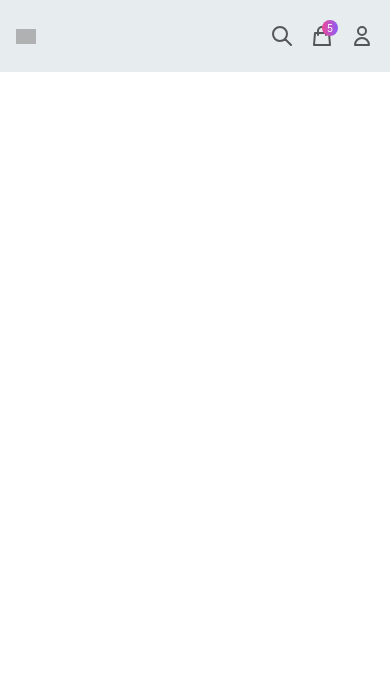
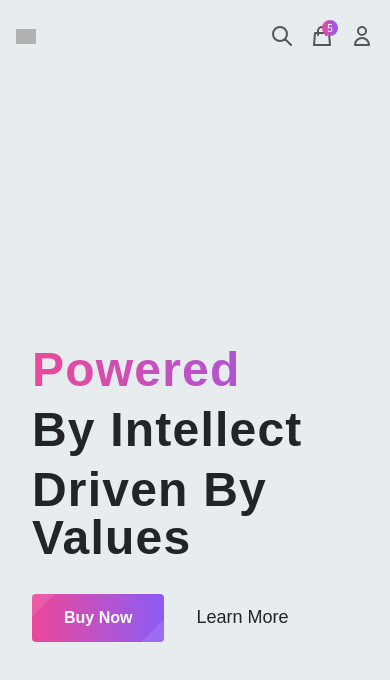
Before and after one commit to NRotondaro/apple-redesign, a Next.js app: page / in a window 390 px wide. Shown: the top 680 px of the page. Built offline with nearby package versions, Linux system fonts and the light colour scheme; grey boxes are pictures that could not be loaded.

Commit message:
feat(landing): added the component and the button as well

```diff
--- /dev/null
+++ b/components/Button.tsx
@@ -0,0 +1,44 @@
+interface Props {
+  title: string;
+  onClick?: () => void;
+  width?: string;
+  loading?: boolean;
+  padding?: string;
+  noIcon?: boolean;
+}
+
+function Button({ title, onClick, width, loading, padding, noIcon }: Props) {
+  return (
+    <button
+      className={`ease group relative z-30 box-border inline-flex ${
+        width ? width : 'w-auto'
+      } ${padding} cursor-pointer items-center justify-center overflow-hidden rounded bg-indigo-600 bg-gradient-to-r from-pink-500 to-violet-500 px-8 py-3 font-bold text-white transition-all duration-300 focus:outline-none`}
+      onClick={onClick}
+    >
+      <span className='absolute bottom-0 right-0 -mb-8 -mr-5 h-20 w-8 translate-x-1 rotate-45 transform bg-white opacity-10 transition-all duration-300 ease-out group-hover:translate-x-0' />
+      <span className='absolute top-0 left-0 -mt-1 -ml-12 h-8 w-20 -translate-x-1 -rotate-45 transform bg-white opacity-10 transition-all duration-300 ease-out group-hover:translate-x-0' />
+
+      <span className='relative z-20 items-center font-semibold'>
+        {noIcon && (
+          <svg
+            className='relative mr-2 h-5 w-5 flex-shrink-0 text-white'
+            fill='none'
+            stroke='currentColor'
+            viewBox='0 0 24 24'
+            xmlns='http://www.w3.org/2000/svg'
+          >
+            <path
+              strokeLinecap='round'
+              strokeLinejoin='round'
+              strokeWidth={2}
+              d='M13 10V3L4 14h7l9-11h-7z'
+            ></path>
+          </svg>
+        )}
+        {loading ? 'Loading...' : title}
+      </span>
+    </button>
+  );
+}
+
+export default Button;
--- /dev/null
+++ b/components/Landing.tsx
@@ -0,0 +1,30 @@
+import Image from 'next/image';
+import React from 'react';
+import Button from './Button';
+
+const Landing = () => {
+  return (
+    <section className='sticky top-0 mx-auto flex h-screen max-w-[1350px] items-center justify-between px-8'>
+      <div className='space-y-8'>
+        <h1 className='space-y-3 text-5xl font-semibold tracking-wide lg:text-6xl'>
+          <span className='block bg-gradient-to-r from-pink-500 to-violet-500 bg-clip-text text-transparent'>
+            Powered
+          </span>
+          <span className='block'>By Intellect</span>
+          <span className='block'>Driven By Values</span>
+        </h1>
+
+        <div className='space-x-8'>
+          <Button title='Buy Now' />
+          <a className='link'>Learn More</a>
+        </div>
+      </div>
+
+      <div className='relative hidden h-[450px] w-[450px] transition-all duration-500 md:inline lg:h-[650px] lg:w-[600px]'>
+        <Image src='/iphone.png' layout='fill' objectFit='contain' />
+      </div>
+    </section>
+  );
+};
+
+export default Landing;
--- a/pages/index.tsx
+++ b/pages/index.tsx
@@ -2,6 +2,7 @@
 import Head from 'next/head';
 import Image from 'next/image';
 import Header from '../components/Header';
+import Landing from '../components/Landing';
 
 const Home: NextPage = () => {
   return (
@@ -12,6 +13,10 @@
       </Head>
 
       <Header />
+
+      <main className='relative h-[200vh] bg-[#E7ECEE]'>
+        <Landing />
+      </main>
     </div>
   );
 };
--- a/styles/globals.css
+++ b/styles/globals.css
@@ -18,4 +18,8 @@
   .headerIcon {
     @apply h-6 w-6 cursor-pointer opacity-75 transition hover:opacity-100;
   }
+
+  .link {
+    @apply relative cursor-pointer text-lg font-medium before:absolute before:inset-x-0 before:-bottom-1.5 before:h-0.5 before:origin-left before:scale-x-0 before:transform before:rounded-bl before:bg-black before:transition-all before:duration-200 hover:before:scale-x-100;
+  }
 }
```
Also changed, not shown: 1 other file (tests, documents, lock files or other folders).
